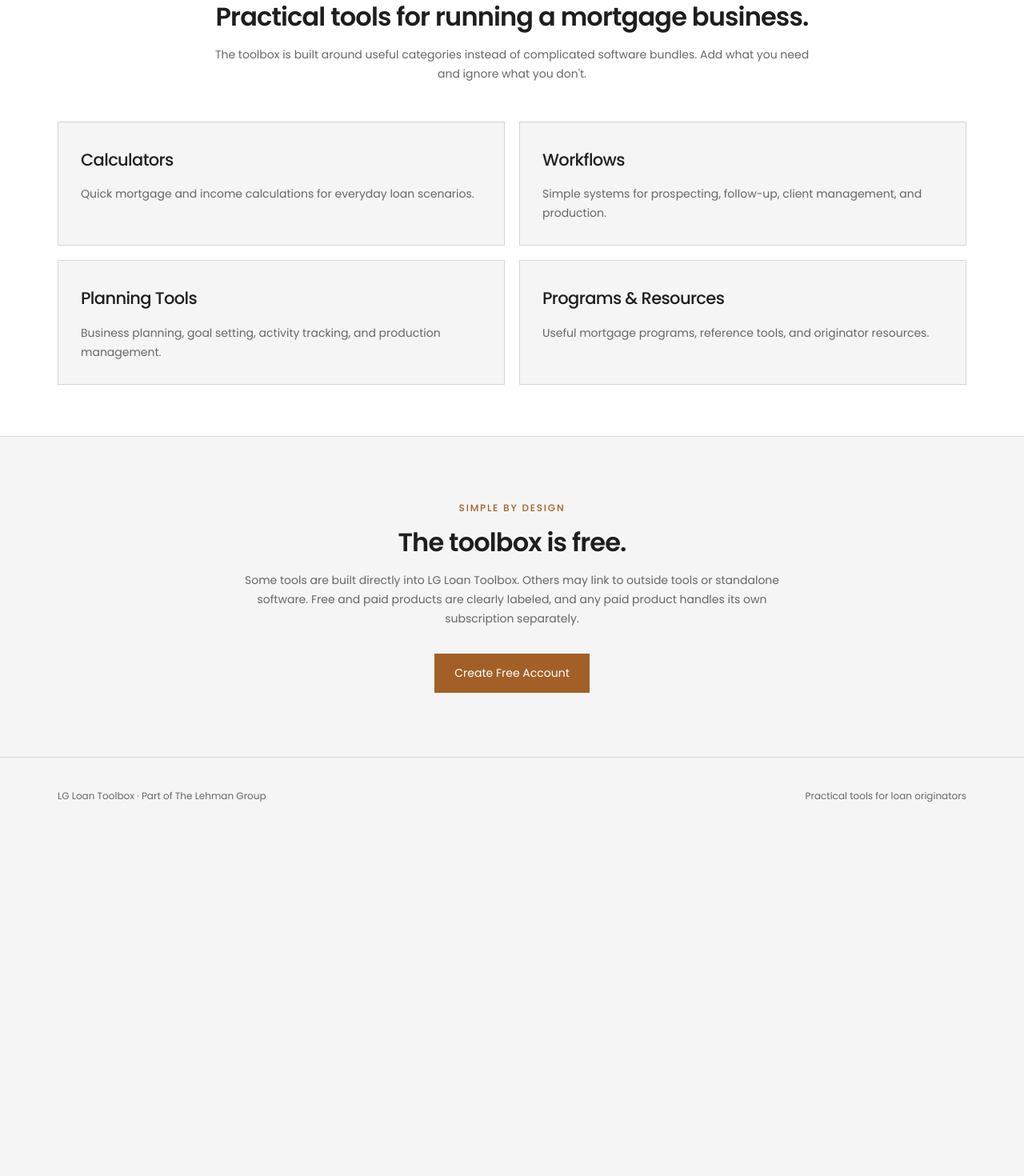
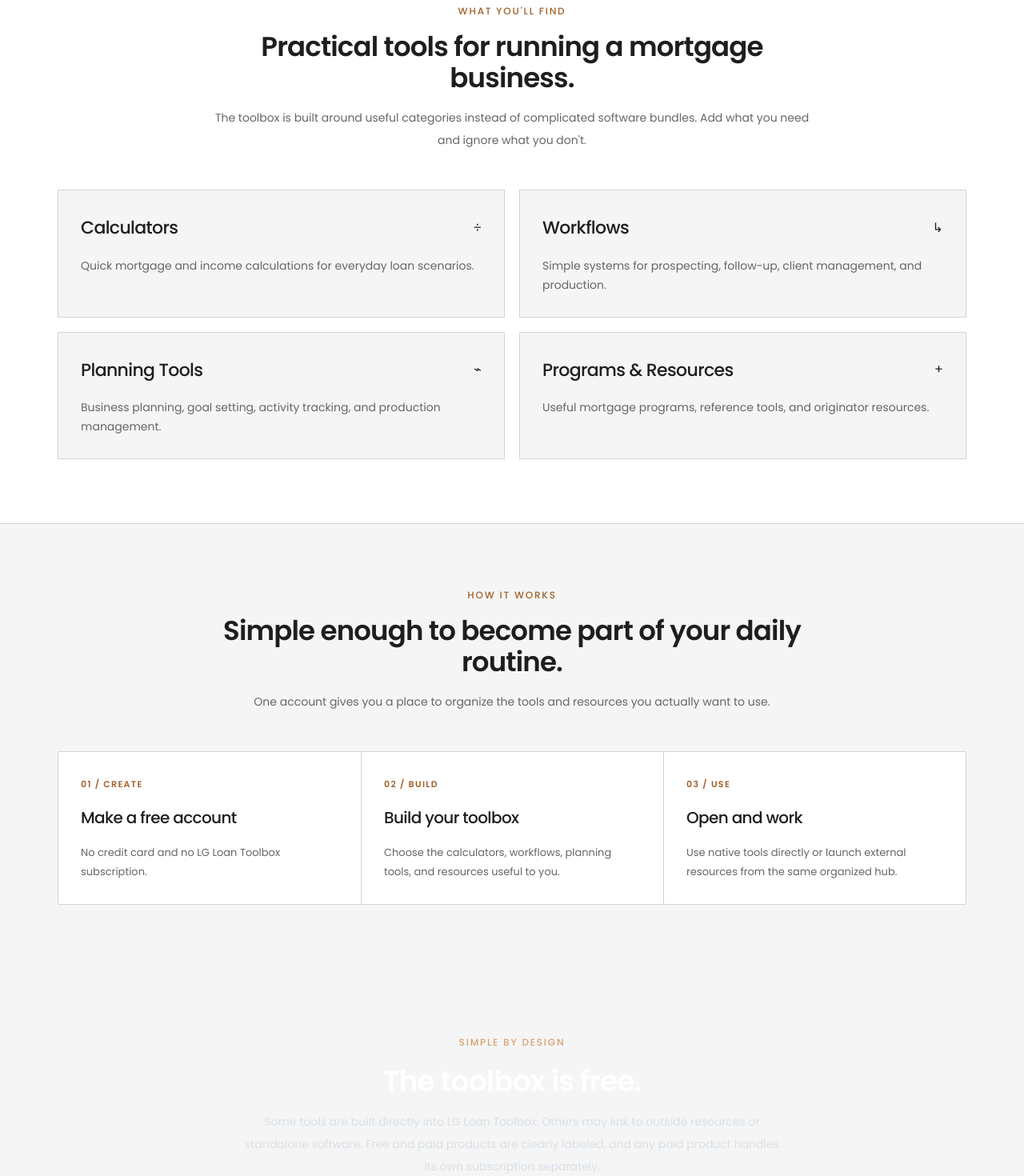
Before and after one commit to lehmandp/lg-toolbox, a Next.js app: page / in a window 1280 px wide. Shown: the part 800-2270 px from the top of the page at 80% size. Before the commit the page ends 1843 px from the top, so only its background shows below. Built offline with nearby package versions, Linux system fonts and the light colour scheme; no server answers.

Commit message:
Add dynamic polish to public homepage

```diff
--- a/app/page.tsx
+++ b/app/page.tsx
@@ -1,82 +1,152 @@
+'use client'
+
+import { useEffect } from 'react'
 import Link from 'next/link'
 import Header from '@/components/header'
 
 const categories = [
-  ['Calculators', 'Quick mortgage and income calculations for everyday loan scenarios.'],
-  ['Workflows', 'Simple systems for prospecting, follow-up, client management, and production.'],
-  ['Planning Tools', 'Business planning, goal setting, activity tracking, and production management.'],
-  ['Programs & Resources', 'Useful mortgage programs, reference tools, and originator resources.'],
+  ['Calculators', '÷', 'Quick mortgage and income calculations for everyday loan scenarios.'],
+  ['Workflows', '↳', 'Simple systems for prospecting, follow-up, client management, and production.'],
+  ['Planning Tools', '⌁', 'Business planning, goal setting, activity tracking, and production management.'],
+  ['Programs & Resources', '+', 'Useful mortgage programs, reference tools, and originator resources.'],
 ]
 
 export default function Home() {
+  useEffect(() => {
+    document.body.classList.add('home-loaded')
+
+    const observer = new IntersectionObserver(
+      (entries) => {
+        entries.forEach((entry) => {
+          if (entry.isIntersecting) {
+            entry.target.classList.add('home-reveal-visible')
+            observer.unobserve(entry.target)
+          }
+        })
+      },
+      { threshold: 0.14 }
+    )
+
+    document.querySelectorAll('.home-reveal').forEach((element) => observer.observe(element))
+
+    return () => {
+      document.body.classList.remove('home-loaded')
+      observer.disconnect()
+    }
+  }, [])
+
   return (
     <div className="min-h-screen">
       <Header />
 
       <main>
-        <section className="mx-auto flex min-h-[600px] max-w-[1000px] flex-col items-center justify-center px-8 py-24 text-center">
-          <div className="eyebrow mb-5">BUILT FOR LOAN ORIGINATORS</div>
-          <h1 className="max-w-[780px] text-[46px] leading-[1.02] tracking-[-2px] md:text-[60px] md:leading-[1.01]">
+        <section className="home-hero-wrap">
+          <div className="home-hero-grid" aria-hidden />
+          <div className="home-hero-glow" aria-hidden />
+
+          <div className="home-hero mx-auto flex min-h-[620px] max-w-[1000px] flex-col items-center justify-center px-8 py-24 text-center">
+            <div className="home-hero-eyebrow eyebrow">BUILT FOR LOAN ORIGINATORS</div>
+            <div className="home-hero-accent" aria-hidden />
+
+            <h1 className="home-hero-title max-w-[800px] text-[46px] leading-[1.02] tracking-[-2px] md:text-[60px] md:leading-[1.01]">
               The tools you actually use.
               <br />
               <span className="text-primary">In one place.</span>
             </h1>
 
-          <p className="mt-7 max-w-[720px] text-[17px] leading-7 text-muted-foreground">
+            <p className="home-hero-copy mt-7 max-w-[720px] text-[17px] leading-7 text-muted-foreground">
               LG Loan Toolbox is a free workspace for mortgage professionals. Create an account,
               build your personal toolbox, and access practical tools designed to make originating
               loans simpler and more organized.
             </p>
 
-          <div className="mt-8">
-            <Link href="/signup" className="btn-primary">Create Free Account</Link>
+            <div className="home-hero-cta mt-8">
+              <Link href="/signup" className="btn-primary home-primary-cta">Create Free Account</Link>
             </div>
 
-          <p className="mt-3 text-xs text-muted-foreground">
+            <p className="home-hero-micro mt-3 text-xs text-muted-foreground">
               Free account. No credit card. No Toolbox subscription required.
             </p>
+          </div>
         </section>
 
-        <section className="border-y border-border bg-white">
-          <div className="mx-auto max-w-[1200px] px-8 py-16">
+        <section className="home-reveal border-y border-border bg-white">
+          <div className="mx-auto max-w-[1200px] px-8 py-20">
             <div className="mx-auto max-w-[760px] text-center">
               <div className="eyebrow mb-4">WHAT YOU&apos;LL FIND</div>
-              <h2 className="text-[32px] leading-[1.15]">
+              <h2 className="text-[34px] leading-[1.15]">
                 Practical tools for running a mortgage business.
               </h2>
-              <p className="mt-4 text-sm leading-6 text-muted-foreground">
+              <p className="mt-4 text-sm leading-7 text-muted-foreground">
                 The toolbox is built around useful categories instead of complicated software bundles.
                 Add what you need and ignore what you don&apos;t.
               </p>
             </div>
 
             <div className="mt-12 grid gap-[18px] md:grid-cols-2">
-              {categories.map(([title, copy]) => (
-                <article key={title} className="border border-border bg-background p-7 text-left">
-                  <h3 className="text-[21px] font-medium">{title}</h3>
-                  <p className="mt-3 text-sm leading-6 text-muted-foreground">{copy}</p>
+              {categories.map(([title, icon, copy]) => (
+                <article key={title} className="home-category-card border border-border bg-background p-7 text-left">
+                  <div className="flex items-center justify-between gap-5">
+                    <h3 className="text-[22px] font-medium">{title}</h3>
+                    <div className="home-category-icon" aria-hidden>{icon}</div>
+                  </div>
+                  <p className="mt-4 text-sm leading-6 text-muted-foreground">{copy}</p>
                 </article>
               ))}
             </div>
           </div>
         </section>
 
-        <section className="mx-auto max-w-[900px] px-8 py-20 text-center">
-          <div className="eyebrow mb-4">SIMPLE BY DESIGN</div>
-          <h2 className="text-[32px] leading-[1.15]">The toolbox is free.</h2>
-          <p className="mx-auto mt-4 max-w-[680px] text-sm leading-6 text-muted-foreground">
-            Some tools are built directly into LG Loan Toolbox. Others may link to outside tools or
-            standalone software. Free and paid products are clearly labeled, and any paid product
+        <section className="home-reveal mx-auto max-w-[1200px] px-8 py-20">
+          <div className="mx-auto max-w-[760px] text-center">
+            <div className="eyebrow mb-4">HOW IT WORKS</div>
+            <h2 className="text-[34px] leading-[1.15]">
+              Simple enough to become part of your daily routine.
+            </h2>
+            <p className="mt-4 text-sm leading-7 text-muted-foreground">
+              One account gives you a place to organize the tools and resources you actually want to use.
+            </p>
+          </div>
+
+          <div className="mt-12 grid border border-border bg-white md:grid-cols-3">
+            {[
+              ['01 / CREATE', 'Make a free account', 'No credit card and no LG Loan Toolbox subscription.'],
+              ['02 / BUILD', 'Build your toolbox', 'Choose the calculators, workflows, planning tools, and resources useful to you.'],
+              ['03 / USE', 'Open and work', 'Use native tools directly or launch external resources from the same organized hub.'],
+            ].map(([step, title, copy], index) => (
+              <article
+                key={step}
+                className={'p-7 ' + (index > 0 ? 'border-t border-border md:border-l md:border-t-0' : '')}
+              >
+                <div className="text-[11px] font-semibold tracking-[.12em] text-primary">{step}</div>
+                <h3 className="mt-3 text-[20px] font-medium">{title}</h3>
+                <p className="mt-3 text-[13px] leading-6 text-muted-foreground">{copy}</p>
+              </article>
+            ))}
+          </div>
+        </section>
+
+        <section className="home-reveal home-final-cta">
+          <div className="home-final-glow" aria-hidden />
+          <div className="relative z-[1] mx-auto max-w-[900px] px-8 py-20 text-center text-white">
+            <div className="mb-4 text-[12px] font-medium uppercase tracking-[1.8px] text-[#d7a171]">
+              SIMPLE BY DESIGN
+            </div>
+            <h2 className="text-[36px] leading-[1.15] text-white">The toolbox is free.</h2>
+            <p className="mx-auto mt-4 max-w-[680px] text-sm leading-7 text-[#d7e0e8]">
+              Some tools are built directly into LG Loan Toolbox. Others may link to outside resources
+              or standalone software. Free and paid products are clearly labeled, and any paid product
               handles its own subscription separately.
             </p>
 
             <div className="mt-8">
-            <Link href="/signup" className="btn-primary">Create Free Account</Link>
+              <Link href="/signup" className="home-light-cta">Create Free Account</Link>
+            </div>
           </div>
         </section>
       </main>
 
-      <footer className="border-t border-border">
+      <footer className="border-t border-border bg-white">
         <div className="mx-auto flex max-w-[1200px] flex-wrap items-center justify-between gap-5 px-8 py-10 text-xs text-muted-foreground">
           <span>LG Loan Toolbox · Part of The Lehman Group</span>
           <span>Practical tools for loan originators</span>
```
Lines whose indentation alone changed are shown as unchanged.
